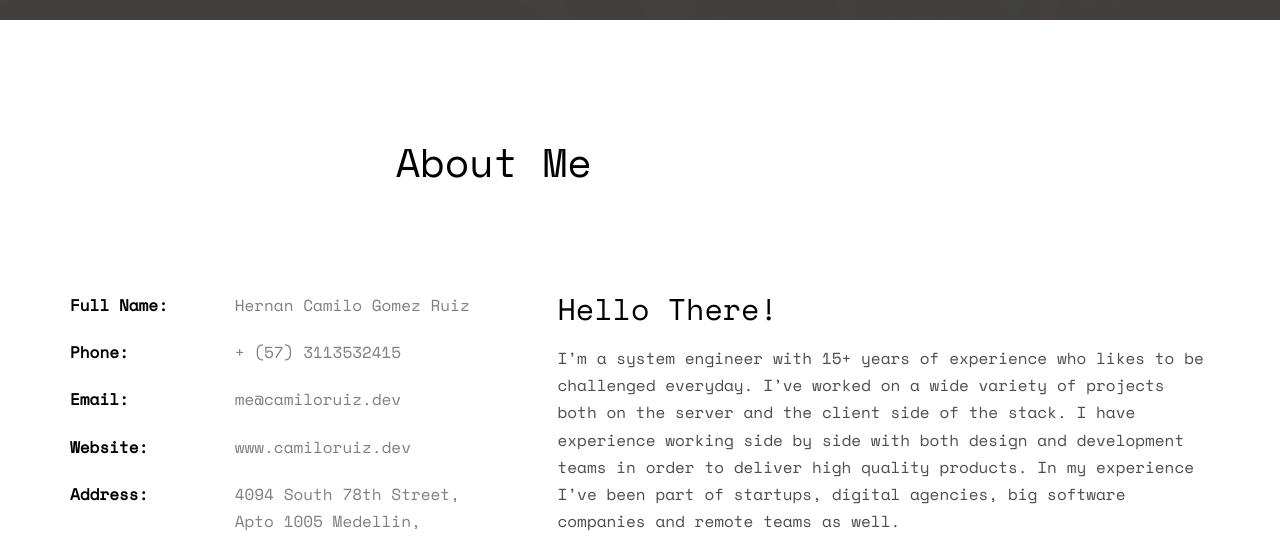
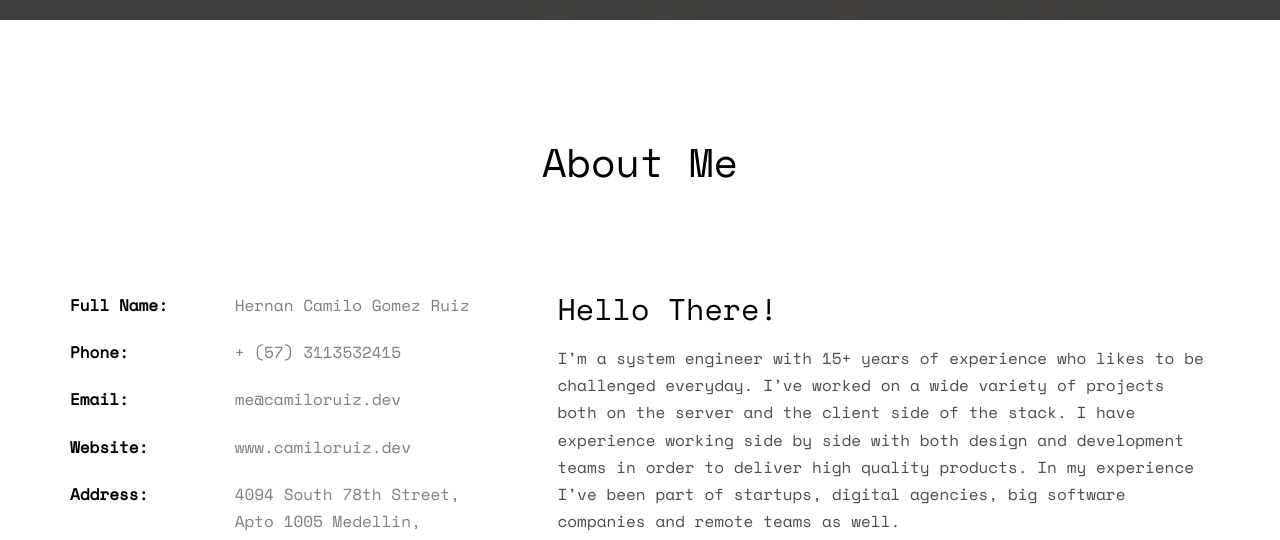
Before and after one commit to camilogruiz/portfolio, a website: page public/index.html in a window 1280 px wide. Shown: the part 780-1320 px from the top of the page. Drawn offline with nearby package versions, Linux system fonts and the light colour scheme; some packages are replaced by stand-ins of ours; no server answers; files whose address does not match are found by name.

Commit message:
Portfolio

```diff
--- a/public/index.html
+++ b/public/index.html
@@ -116,7 +116,7 @@
 	<div id="fh5co-about" class="animate-box">
 		<div class="container">
 			<div class="row">
-				<div class="col-md-7 col-md-offset-1 text-center fh5co-heading">
+				<div class="col-md-8 col-md-offset-2 text-center fh5co-heading">
 					<h2>About Me</h2>
 				</div>
 			</div>
```
